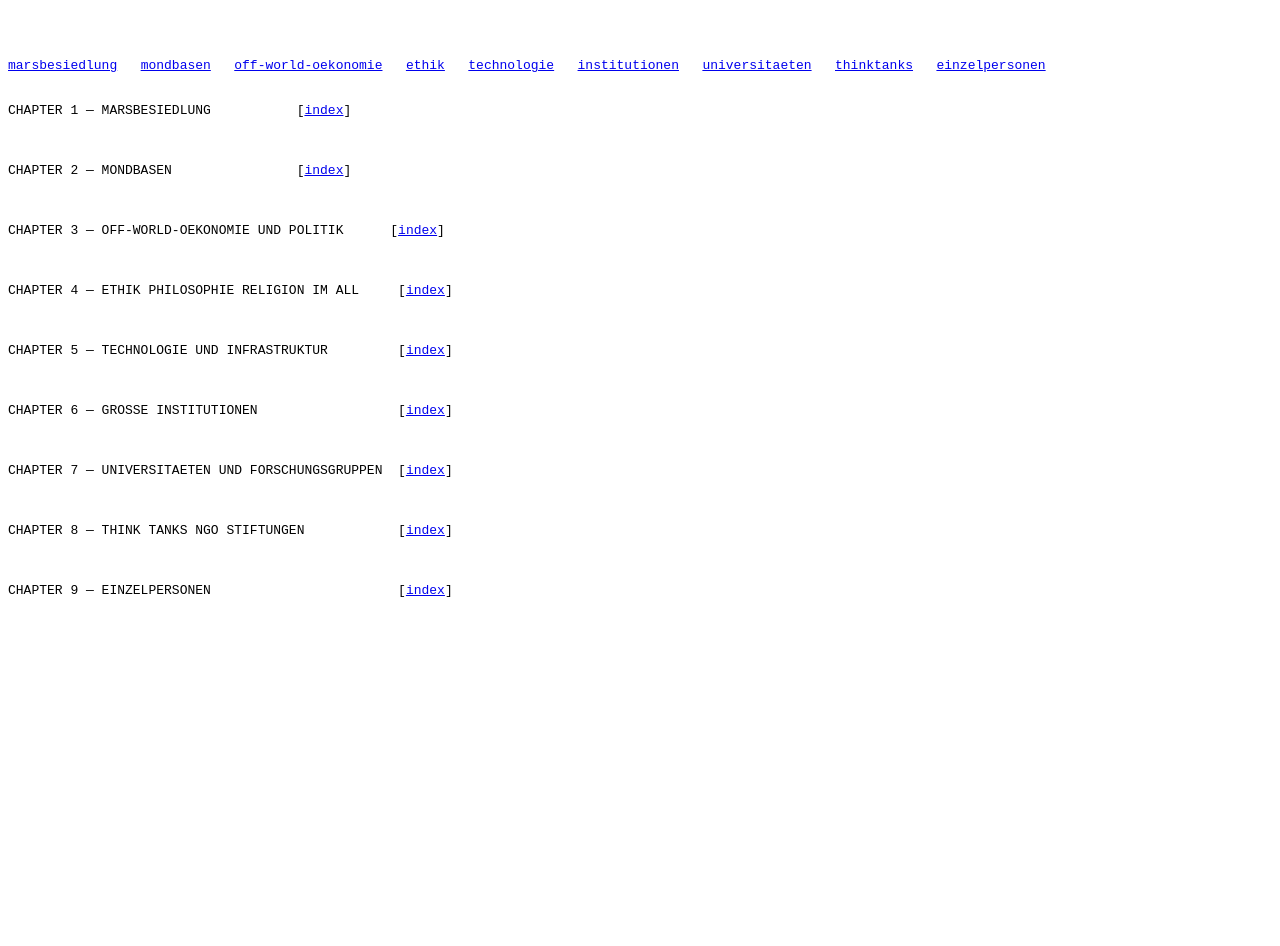
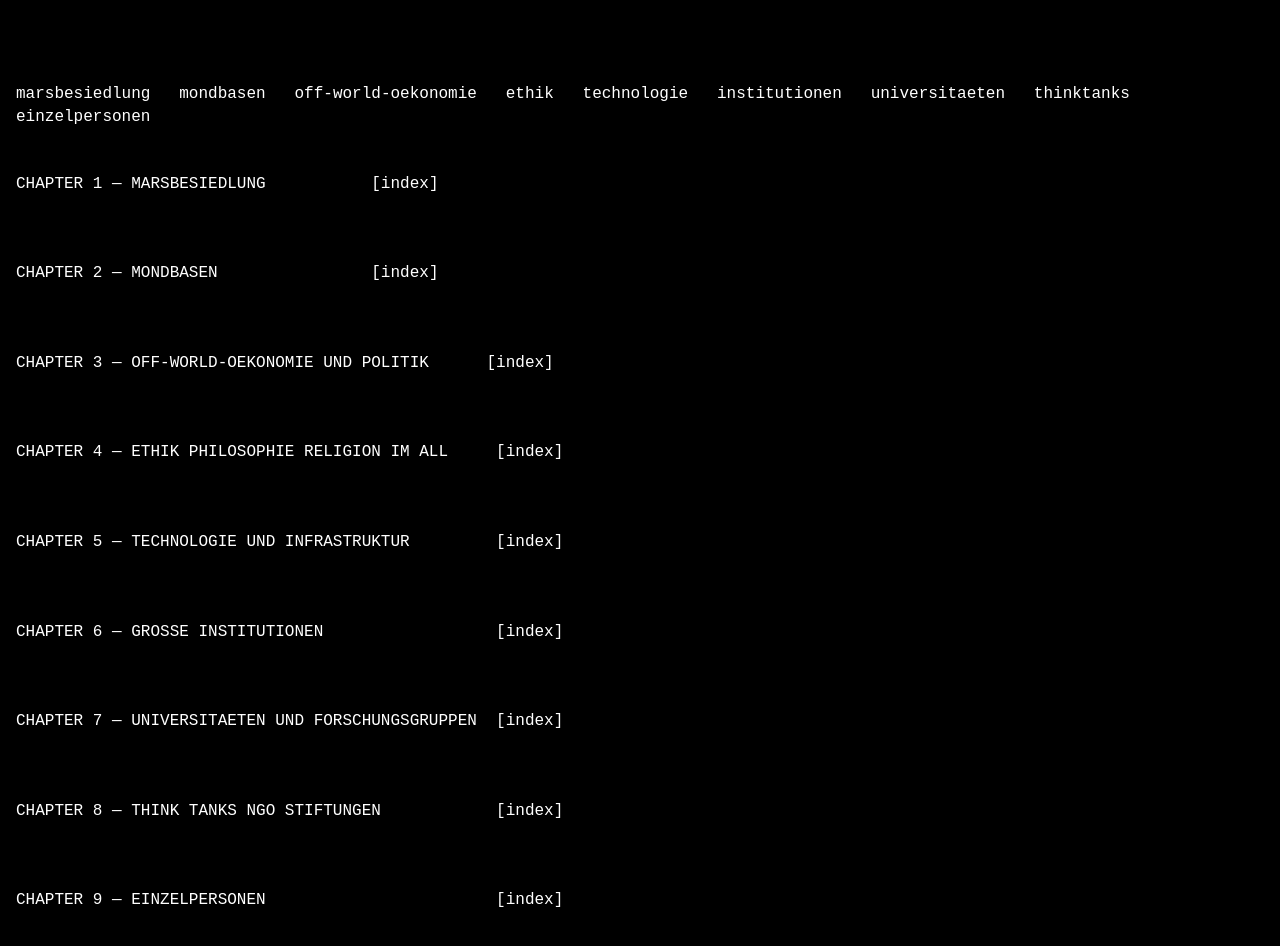
Before and after one commit to Tino-999/settlementindex, a plain HTML site: page index.html in a window 1280 px wide. Before the commit the page ends 800 px from the top, so only its background shows below. Drawn offline with Linux system fonts and the light colour scheme.

Commit message:
Ultraminimal black-white version

```diff
--- a/index.html
+++ b/index.html
@@ -1,7 +1,30 @@
 <!doctype html>
+<html lang="de">
+<head>
 <meta charset="utf-8" />
 <title>Planetary Settlement Index</title>
-
+<meta name="viewport" content="width=device-width, initial-scale=1" />
+<style>
+  body {
+    margin: 0;
+    padding: 1rem;
+    background: #000000;
+    color: #ffffff;
+    font-family: ui-monospace, monospace;
+    font-size: 16px;
+    line-height: 1.4;
+  }
+  a {
+    color: #ffffff;
+    text-decoration: none;
+  }
+  pre {
+    margin: 0;
+    white-space: pre-wrap;
+  }
+</style>
+</head>
+<body>
 <pre>
 
 <a id="id"></a>
@@ -45,3 +68,5 @@ CHAPTER 9 — EINZELPERSONEN                        [<a href="#id">index</a>]
 <a id="einzelpersonen"></a>
 
 </pre>
+</body>
+</html>
```
